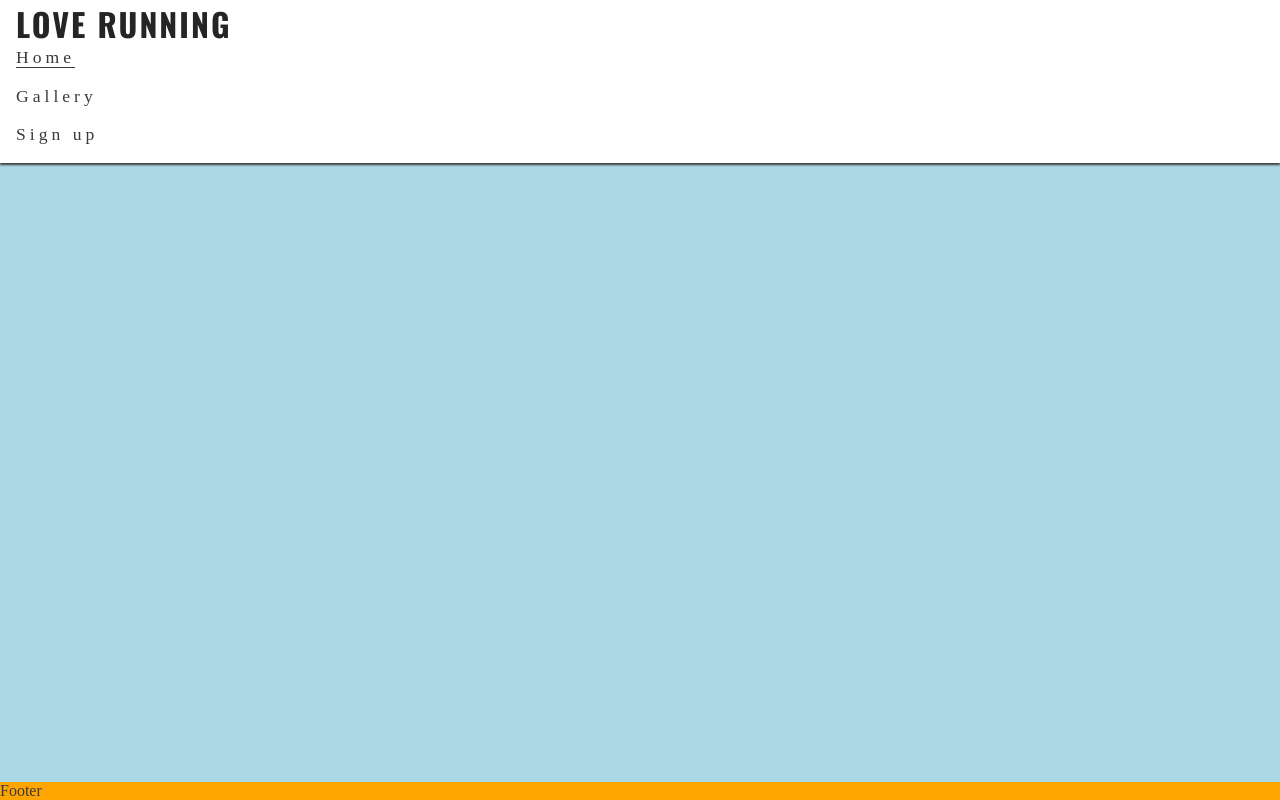
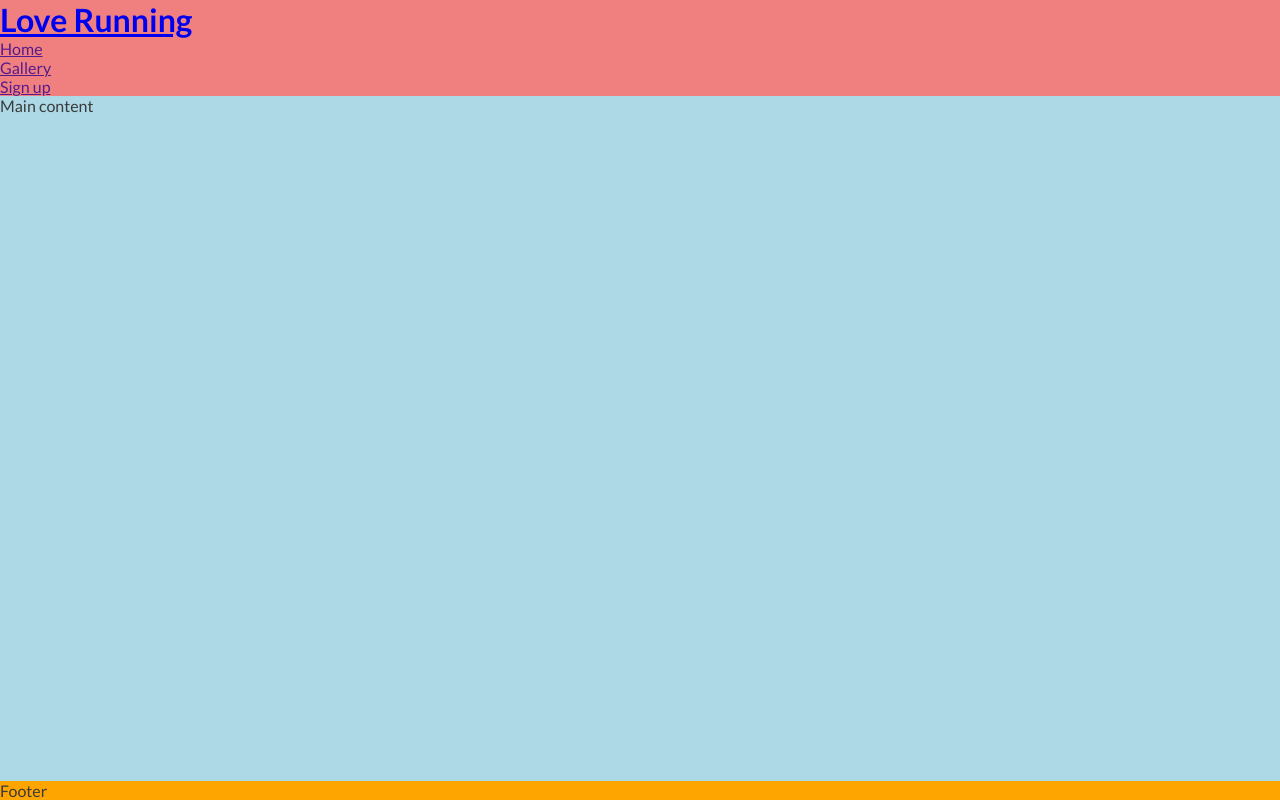
Before and after one commit to heber-fag/ci-fullstack, a plain HTML site: page index.html in a window 1280 px wide. Drawn offline with nearby package versions, Linux system fonts and the light colour scheme.

Commit message:
Add 'Lato' font-family to body styles

```diff
--- a/assets/css/style.css
+++ b/assets/css/style.css
@@ -1,5 +1,5 @@
 /* Google fonts import */
-@import url('https://fonts.googleapis.com/css2?family=Lato:wght@300&family=Oswald:wght@200;300;400;500;600;700&display=swap');
+@import url('https://fonts.googleapis.com/css2?family=Lato:ital,wght@0,100;0,300;0,400;0,700;0,900;1,100;1,300;1,400;1,700;1,900&family=Oswald:wght@200..700&display=swap');
 
 /* Asterisk wildcard selector to override default styles added by the browser */
 * {
@@ -15,46 +15,16 @@ body {
     flex-direction: column;
     /* Generic project styles */
     color: #3a3a3a;
+    font-family: 'Lato' , sans-serif;
 
 }
 
 /* Header */
 header {
-    background-color: #ffffff;
-    padding: 0 1rem;
-    position: fixed;
-    z-index: 99;
-    width: 100%;
-    box-shadow: 0 2px 2px #3a3a3a;
+    background-color: lightcoral;
 }
 
-header a {
-    text-decoration: none;
-    color: inherit;
-}
-
-h1 {
-    font-family: 'Oswald' , sans-serif;
-    text-transform: uppercase;
-    letter-spacing: 2px;
-    color: #252525;
-}
-
-#menu {
-    font-size: 110%;
-    letter-spacing: 4px;
-    list-style-type: none;
-}
-
-#menu > li {
-    margin-bottom: 1em;
-}
-
-.active {
-    border-bottom: 1px solid #3a3a3a
-}
-
-/* Main content */
+/* Main Content */
 main {
     background-color: lightblue;
     /* Make main element take up any surplus space to push footer down */
@@ -63,5 +33,5 @@ main {
 
 /* Footer */
 footer {
-    background-color: orange;
+    background-color:orange;
 }
```
